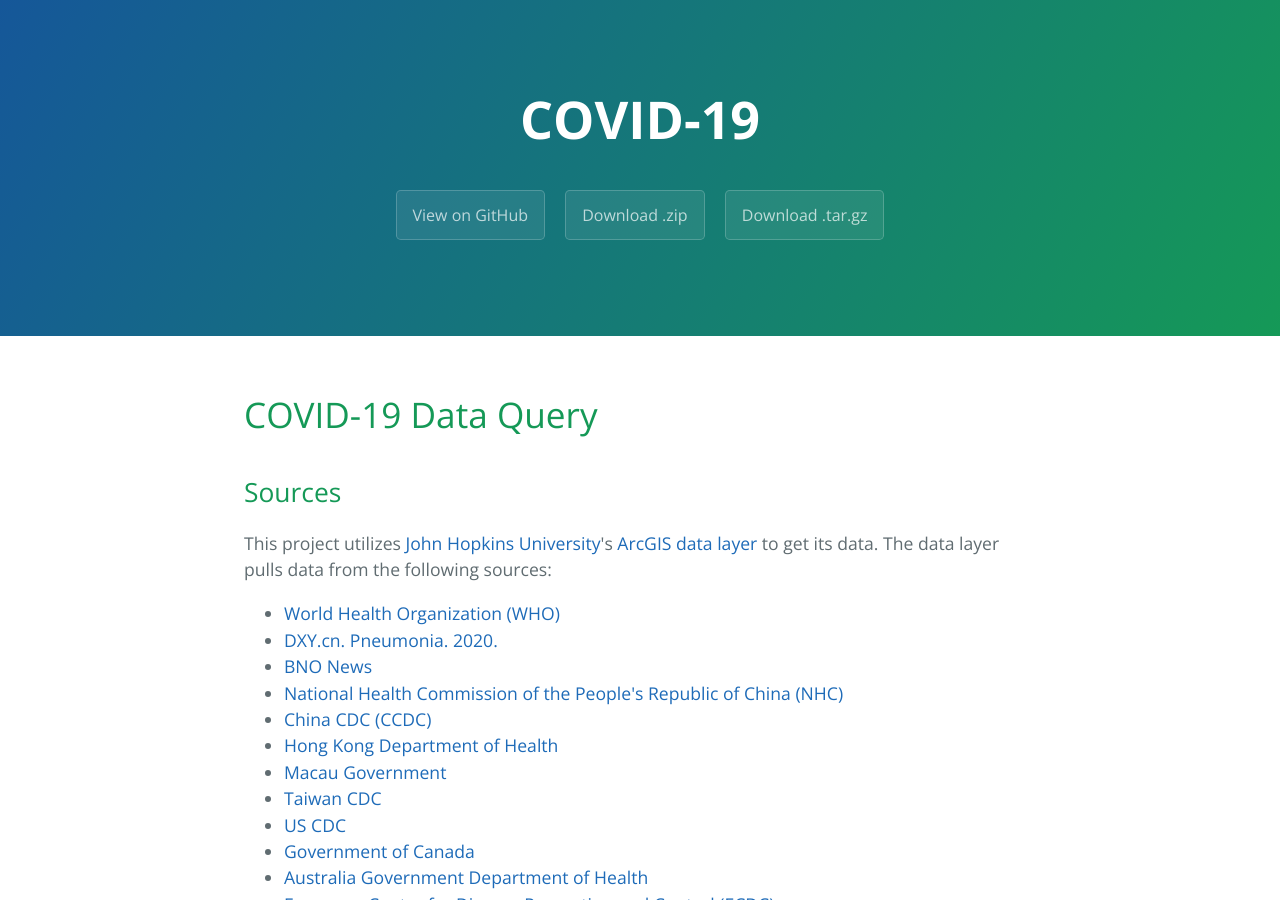
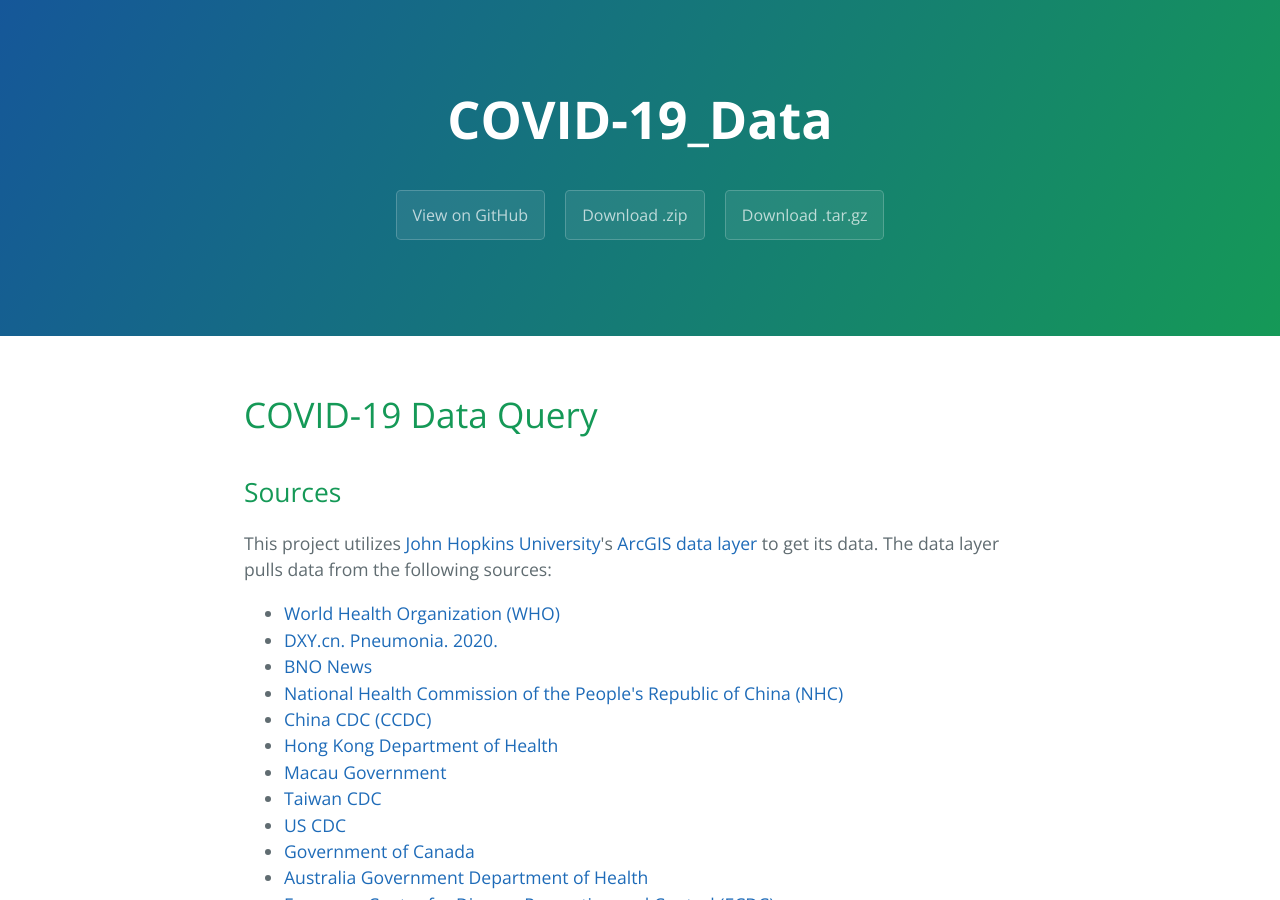
Before and after one commit to binarynightowl/COVID-19_Data, a Jekyll site: the page built from docs/index.html, in a window 1280 px wide and 900 px high. Built offline with Jekyll 4.4.1, drawn with Linux system fonts in a browser that asks for light colours; the repository's description, which GitHub fills in, is left out.

Commit message:
Fix bloated Title

```diff
--- a/docs/_layouts/default.html
+++ b/docs/_layouts/default.html
@@ -23,7 +23,7 @@
     <a id="skip-to-content" href="#content">Skip to the content.</a>
 
     <header class="page-header" role="banner">
-      <h1 class="project-name">{{ page.title | default: site.title | default: site.github.repository_name }}</h1>
+      <h1 class="project-name">{{ default: site.title | default: site.github.repository_name }}</h1>
       <h2 class="project-tagline">{{ page.description | default: site.description | default: site.github.project_tagline }}</h2>
       {% if site.github.is_project_page %}
         <a href="{{ site.github.repository_url }}" class="btn">View on GitHub</a>
--- a/docs/index.html
+++ b/docs/index.html
@@ -94,9 +94,13 @@ title: COVID-19
                         <p>
                             This will return a JSON Document with the worldwide total confirmed cases, deaths, and recoveries,which should look like this <em>(data will differ of course)</em>:
                         </p>
-                        <details id="world">
-                            <summary onclick="get_json(this, 'https://services1.arcgis.com/0MSEUqKaxRlEPj5g/ArcGIS/rest/services/Coronavirus_2019_nCoV_Cases/FeatureServer/1/query?where=1=1&amp;outStatistics=[{&quot;statisticType&quot;:&quot;sum&quot;,&quot;onStatisticField&quot;:&quot;Confirmed&quot;,&quot;outStatisticFieldName&quot;:&quot;confirmed&quot;},{&quot;statisticType&quot;:&quot;sum&quot;,&quot;onStatisticField&quot;:&quot;deaths&quot;,&quot;outStatisticFieldName&quot;:&quot;deaths&quot;},{&quot;statisticType&quot;:&quot;sum&quot;,&quot;onStatisticField&quot;:&quot;recovered&quot;,&quot;outStatisticFieldName&quot;:&quot;recovered&quot;}]&amp;f=pjson')">Click to reveal!</summary>
-                        </details>
+                        <ul>
+                            <li>
+                                <details id="world">
+                                    <summary onclick="get_json(this, 'https://services1.arcgis.com/0MSEUqKaxRlEPj5g/ArcGIS/rest/services/Coronavirus_2019_nCoV_Cases/FeatureServer/1/query?where=1=1&amp;outStatistics=[{&quot;statisticType&quot;:&quot;sum&quot;,&quot;onStatisticField&quot;:&quot;Confirmed&quot;,&quot;outStatisticFieldName&quot;:&quot;confirmed&quot;},{&quot;statisticType&quot;:&quot;sum&quot;,&quot;onStatisticField&quot;:&quot;deaths&quot;,&quot;outStatisticFieldName&quot;:&quot;deaths&quot;},{&quot;statisticType&quot;:&quot;sum&quot;,&quot;onStatisticField&quot;:&quot;recovered&quot;,&quot;outStatisticFieldName&quot;:&quot;recovered&quot;}]&amp;f=pjson')">Click to reveal!</summary>
+                                </details>
+                            </li>
+                        </ul>
                     </li>
                 </ul>
             </li>
```
